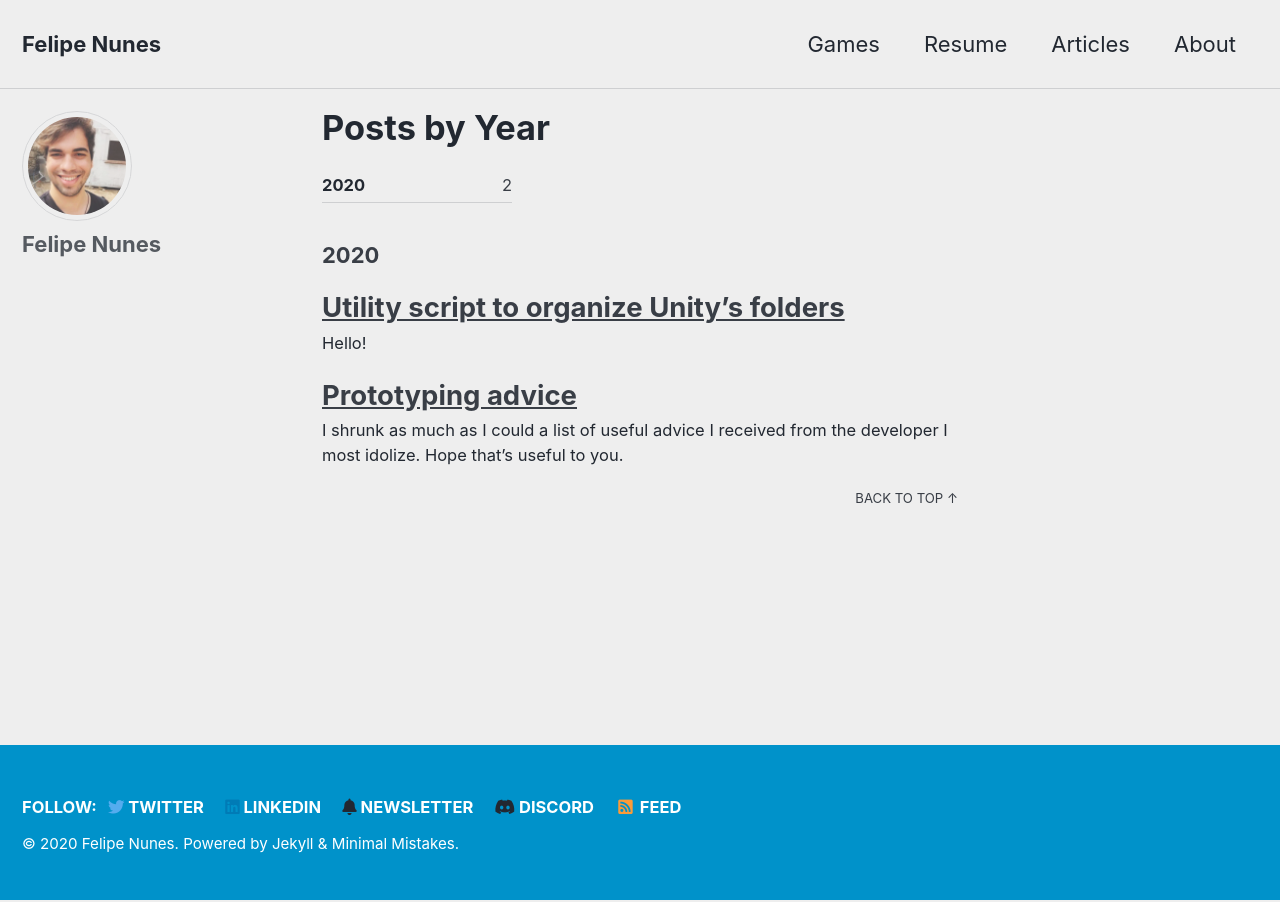
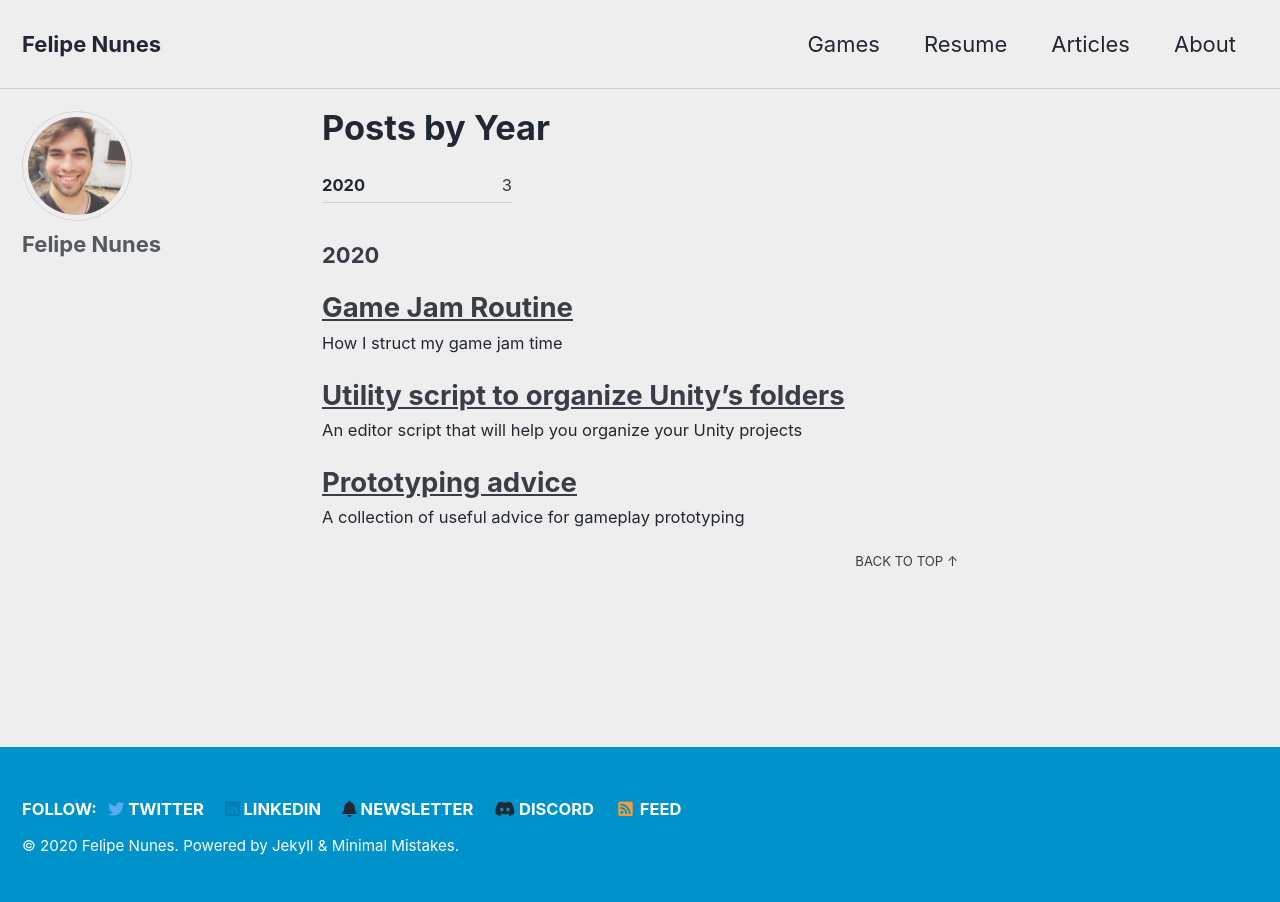
Before and after one commit to nyunesu/nyunesu.github.io, a Jekyll site: the page built from _pages/year-archive.md, in a window 1280 px wide. Built offline with Jekyll 4.4.1, drawn with Linux system fonts in a browser that asks for light colours; cached includes are drawn as plain includes; part of the change alters nothing that is shown.

Commit message:
Game Jam Post

```diff
--- a/_posts/2020-07-06-prototyping-advice.md
+++ b/_posts/2020-07-06-prototyping-advice.md
@@ -1,6 +1,7 @@
 ---
 title: "Prototyping advice"
 date: 2020-07-06
+excerpt: "A collection of useful advice for gameplay prototyping"
 categories:
   - blog
 tags:
--- a/_posts/2020-07-22-folder-structure.md
+++ b/_posts/2020-07-22-folder-structure.md
@@ -1,6 +1,7 @@
 ---
 title: "Utility script to organize Unity's folders"
 date: 2020-07-22
+excerpt: "An editor script that will help you organize your Unity projects"
 categories:
   - blog
 tags:
--- /dev/null
+++ b/_posts/2020-10-10-game-jams.md
@@ -0,0 +1,174 @@
+---
+title: "Game Jam Routine"
+date: 2020-10-10
+excerpt: "How I struct my game jam time"
+categories:
+  - blog
+tags:
+  - development
+---
+
+## Theme Voting
+
+If there's a theme voting round I think of **what I want to make**, either a new feature or a genre that I've never worked before or something that I've been willing to try and see how each of my ideas intersect with each theme.
+
+> **Puzzle**
+>
+> Layers
+>
+> Control the world, not the player
+>
+> Nomad
+>
+> Connections
+>
+> Stuck in a loop
+>
+> Day and night
+>
+> Clockwork
+>
+> Summoning
+>
+> **Physics-based Game**
+>
+> Decay
+>
+> Connections
+>
+> Stuck in a loop
+>
+> Feeding the monster
+>
+> Delay the inevitable
+>
+> Contain it
+>
+> You can't save them all
+>
+> Summoning
+>
+> **FPS**
+>
+> Control the world, not the player
+>
+> Feeding the monster
+>
+> Contain it
+>
+> Shipwrecked
+>
+> You can't save them all
+>
+> Death is not the end
+>
+> The world changes when you are not looking
+
+
+
+## Theme Reveal
+
+Here I usually spend 1 or 2 hours brainstorming ideas (in a 48 ~72h game jam).  I usually set up a spreadsheet with all the fields that are necessary for all the following steps.
+
+### Idea List #1
+
+Usually 10 ~ 20 ideas. It's important that you put emphasis on the **gameplay**.
+
+If the theme is "Night" and you think about "the power went down", it's too vague. Try thinking from the gameplay perspective: "you have limited sight from a top down perspective and have to dodge bullets".
+
+|   Idea Name   |    Genre    |                          Action                           |
+| :-----------: | :---------: | :-------------------------------------------------------: |
+| Unseen Bullet | Bullet Hell | Dodge bullets to survive during x time with limited sight |
+|      ...      |     ...     |                            ...                            |
+
+
+
+### Idea List #2
+
+I try to narrow down the ideas from list and keep my top (5~10). Here I can evaluate how capable I am of doing that in during the time frame and how clear is my vision for each idea.
+
+|               Describe a memorable moment (5s)               |                       What excites me?                       |        How is it challenging? (Difficulty tuning)         |                  Features to be implemented                  |              Visual style              | Does it fit the scope? |
+| :----------------------------------------------------------: | :----------------------------------------------------------: | :-------------------------------------------------------: | :----------------------------------------------------------: | :------------------------------------: | :--------------------: |
+| I dodge-roll at the last millisecond under a chain of bullets coming towards me and survive | Coding bullet patterns, Experimenting with occlusion shaders, hectic gameplay | Window of opportunity, Relative speed, Relative size, ... | Bullet pattern shooter, player controller, dodge ability, upgrade system | pixel art, top-down, enter the gungeon |          Yes           |
+|                             ...                              |                             ...                              |                            ...                            |                             ...                              |                  ...                   |          ...           |
+
+
+
+### Idea List #3
+
+At this point I probably know the idea I'm gonna use, but sometimes I don't. So I fill this for the remaining 1 ~ 3 ideas in my list so I can visualize what my first playable will be like.
+
+| What does 30s of gameplay looks like?                        | What are the controls? | How are you going to code the game's rules?                  | What aspect ratio fits the game the best?                    | What's the win/failure condition?                            |
+| ------------------------------------------------------------ | ---------------------- | ------------------------------------------------------------ | ------------------------------------------------------------ | ------------------------------------------------------------ |
+| You move through X, Y bullet patterns and then you switch a lever by walking on top of that to do A, B and C | WASD + Mouse           | I can do a class that makes X Y Z and then use the shader A to simulate the lights, and ... | 1:1 since it won't have any UI and you have equal amounts of screen from each side | Game restarts if you get hit and you win if you reach the final room alive |
+
+
+
+That's it for the ideas, right now I have a clear vision for what my game should be. I can commit to my idea and start prototyping.
+
+
+
+## First Playable
+
+I try to get this done before I go to sleep on day 1.
+
+- Win/Defeat condition
+- Controls
+- Core Interactions/Mechanisms
+
+
+
+## Core Gameplay
+
+It depends on the game's scope, but it usually is done by the end of day 2.
+
+- Progression? How long?
+- Systems complete
+- Game Interface
+- Gameplay tuning
+- Art/Animations
+
+
+
+## UX Improvement
+
+Those are made usually in the last day when the systems are in place.
+
+- Particles
+- Audio
+- Camera Effects
+- Shaders
+- Context
+- Balance & Tweaking
+- Victory/Defeat screen
+
+
+
+## Extra Time?
+
+Some of them can be made after submission, while others can't.
+
+- Store page
+- Saving systems
+- Scene transitions
+- Scenery variation
+- Story cohesion
+- In-game Tutorial
+
+
+
+
+
+That's basically it, I hope it can be helpful for you guys somehow (:
+
+See ya!
+
+
+
+------
+
+
+
+Subscribe to my mailing list so you don't miss any post or game I publish.
+
+[http://nyune.su/newsletter](http://nyune.su/newsletter)
```
